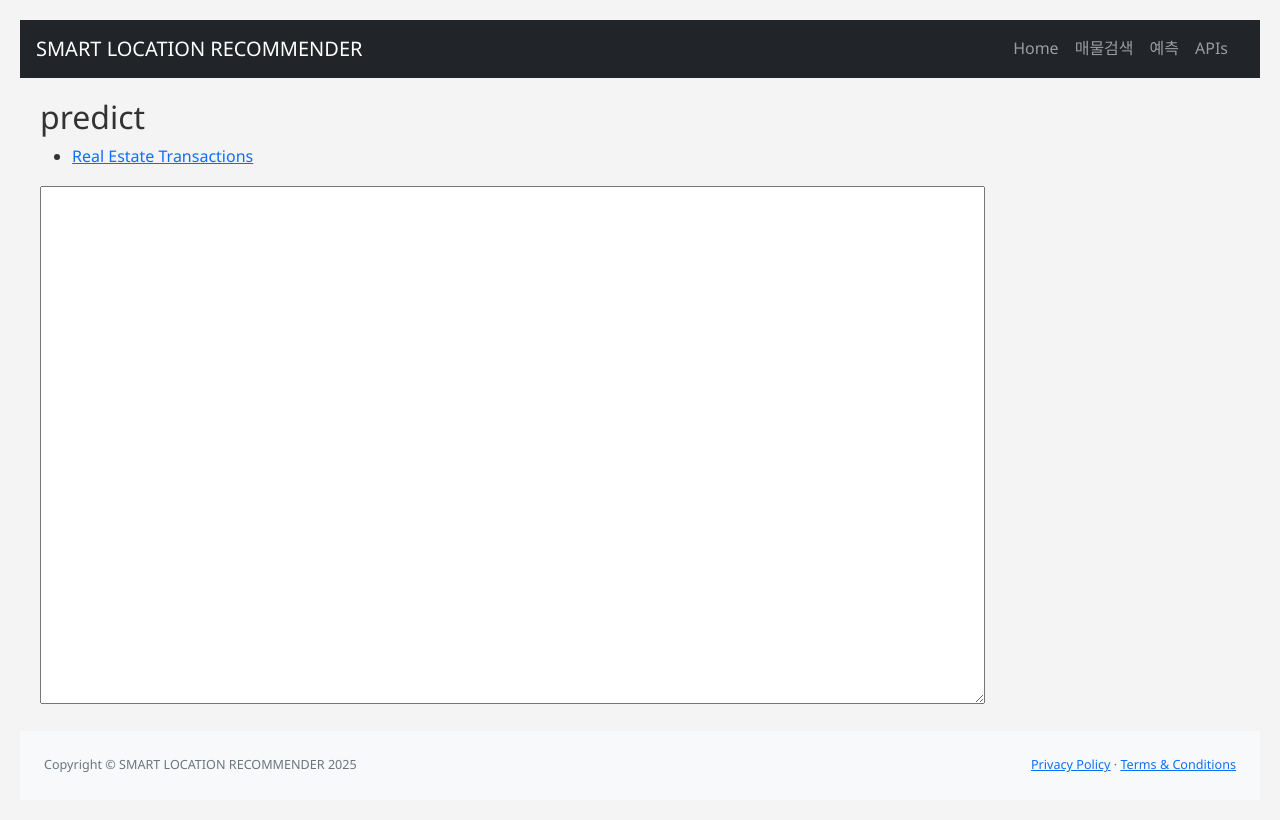
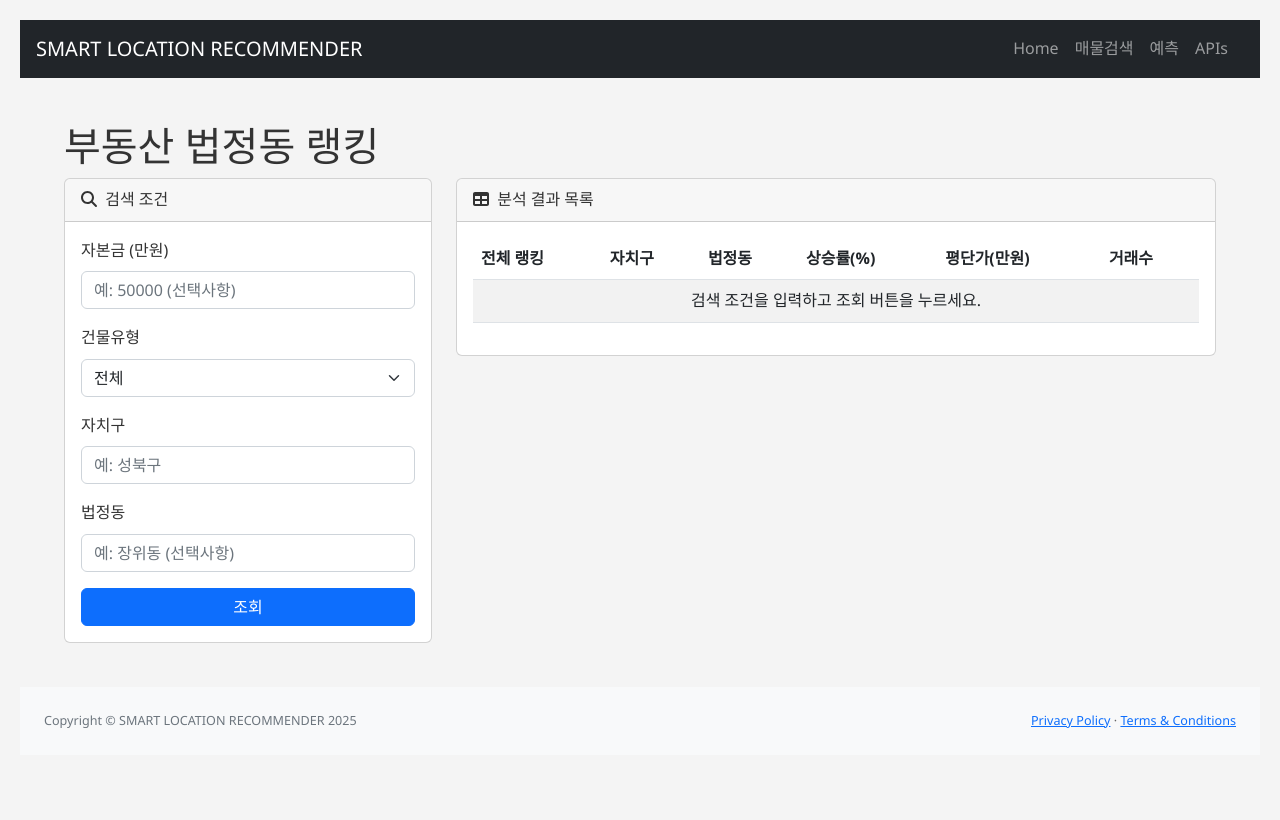
Before and after one commit to DobongSeSAC03/flask-property, a Flask app: page /predict/ in a window 1280 px wide. After the commit the page ends 728 px from the top, so only its background shows below. Run offline with Flask 3, Linux system fonts and the light colour scheme; some libraries are stand-ins or nearby versions.

Commit message:
feat: predict.html 예측데이터 조회화면 수정

```diff
--- a/myapp/templates/predict/predict.html
+++ b/myapp/templates/predict/predict.html
@@ -1,36 +1,153 @@
-{% extends "base.html" %} {% block title %}Microservice App - Home{% endblock %}
+{% extends "base.html" %}
+{% block title %}부동산 실거래가 예측 - SMART LOCATION RECOMMENDER{% endblock %}
+
 {% block content %}
-<h2>predict</h2>
-<ul>
-  <li>
-    <a href="#" onclick="getRealEstateTransactions()"
-      >Real Estate Transactions</a
-    >
-  </li>
-</ul>
-<div id="result">
-  <textarea id="result-textarea" rows="20" cols="100" readonly></textarea>
+<div class="container-fluid px-4">
+  <h1 class="mt-4">부동산 법정동 랭킹</h1>
+  <div class="row">
+    <!-- Left Column: Search Conditions -->
+    <div class="col-md-4">
+      <div class="card mb-4">
+        <div class="card-header">
+          <i class="fas fa-search me-1"></i>
+          검색 조건
+        </div>
+        <div class="card-body">
+          <form id="searchForm">
+            <div class="mb-3">
+              <label for="amountInput" class="form-label">자본금 (만원)</label>
+              <input type="number" class="form-control" id="amountInput" placeholder="예: 50000 (선택사항)">
+            </div>
+            <div class="mb-3">
+              <label for="buildingTypeInput" class="form-label">건물유형</label>
+              <select class="form-select" id="buildingTypeInput">
+                <option value="" selected>전체</option>
+                <option value="아파트">아파트</option>
+                <option value="연립다세대">연립다세대</option>
+                <option value="단독다가구">단독다가구</option>
+                <option value="오피스텔">오피스텔</option>
+              </select>
+            </div>
+            <div class="mb-3">
+              <label for="districtInput" class="form-label">자치구</label>
+              <input type="text" class="form-control" id="districtInput" placeholder="예: 성북구">
+            </div>
+            <div class="mb-3">
+              <label for="dongInput" class="form-label">법정동</label>
+              <input type="text" class="form-control" id="dongInput" placeholder="예: 장위동 (선택사항)">
+            </div>
+            <div class="d-grid gap-2">
+              <button type="button" class="btn btn-primary" onclick="getRealEstateTransactions()">조회</button>
+            </div>
+          </form>
+        </div>
+      </div>
+    </div>
+    <!-- Right Column: Prediction Results -->
+    <div class="col-md-8">
+      <div class="card mb-4">
+        <div class="card-header">
+          <i class="fas fa-table me-1"></i>
+          분석 결과 목록
+        </div>
+        <div class="card-body">
+          <table class="table table-hover table-striped align-middle">
+            <thead>
+              <tr>
+                <th>전체 랭킹</th>
+                <th>자치구</th>
+                <th>법정동</th>
+                <th>상승률(%)</th>
+                <th>평단가(만원)</th>
+                <th>거래수</th>
+              </tr>
+            </thead>
+            <tbody id="prediction-results">
+              <tr>
+                <td colspan="6" class="text-center">검색 조건을 입력하고 조회 버튼을 누르세요.</td>
+              </tr>
+            </tbody>
+          </table>
+        </div>
+      </div>
+    </div>
+  </div>
 </div>
+{% endblock %}
+
+{% block scripts %}
 <script>
   function getRealEstateTransactions() {
+    const amount = document.getElementById('amountInput').value;
+    const buildingType = document.getElementById('buildingTypeInput').value;
+    const district = document.getElementById('districtInput').value;
+    const dong = document.getElementById('dongInput').value;
+
+    const resultTable = document.getElementById('prediction-results');
+
+    // Loading state
+    resultTable.innerHTML = '<tr><td colspan="6" class="text-center"><div class="spinner-border text-primary" role="status"><span class="visually-hidden">Loading...</span></div></td></tr>';
+
     fetch("/predict/location", {
-      // 1. 요청할 API 주소 (필수)
-      method: "POST", // 2. HTTP 메서드 (기본값: 'GET')
+      method: "POST",
       headers: {
-        // 3. 요청 헤더 정보 (예: 'Content-Type')
         "Content-Type": "application/json",
-        Authorization: "Bearer YOUR_TOKEN",
       },
-      body: JSON.stringify({ district: "성북구" }), // 4. POST/PUT 등에서 보낼 데이터 (JSON.stringify 필수)
+      body: JSON.stringify({
+        amount: amount ? amount : null,
+        building_type: buildingType ? buildingType : null,
+        district: district ? district : null,
+        dong: dong ? dong : null
+      }),
     })
       .then((response) => response.json())
       .then((data) => {
-        console.log(data);
+        resultTable.innerHTML = ''; // Clear loading
+
+        if (!data || data.length === 0) {
+          resultTable.innerHTML = '<tr><td colspan="6" class="text-center">데이터가 없습니다.</td></tr>';
+          return;
+        }
+
+        // Data is expected to be a list of records sorted by rank (and year)
+        // Backend sorts by ['change_rank', 'reception_year'].
+        // We need to aggregate by dong to show one row per dong.
+
+        const aggregatedData = {};
+
+        data.forEach(item => {
+          const key = `${item.district_name}_${item.legal_dong_name}`;
+          if (!aggregatedData[key]) {
+            aggregatedData[key] = {
+              ...item,
+              transaction_count: 0
+            };
+          }
+          // Accumulate transaction count
+          aggregatedData[key].transaction_count += item.transaction_count;
+          // Update to latest price (since sorted by year, last one is latest)
+          aggregatedData[key].price_per_sqm_format = item.price_per_sqm_format;
+        });
+
+        const distinctData = Object.values(aggregatedData);
+
+        distinctData.forEach(item => {
+          const row = document.createElement('tr');
+          row.innerHTML = `
+            <td>${item.change_rank}</td>
+            <td>${item.district_name}</td>
+            <td>${item.legal_dong_name}</td>
+            <td><span class="${item.total_change_rate > 0 ? 'text-danger' : 'text-primary'} fw-bold">${item.total_change_rate}%</span></td>
+            <td>${item.price_per_sqm_format}</td>
+            <td>${item.transaction_count}</td>
+          `;
+          resultTable.appendChild(row);
+        });
       })
       .catch((error) => {
-        console.error("Error fetching real estate transactions:", error);
+        console.error("Error fetching data:", error);
+        resultTable.innerHTML = '<tr><td colspan="6" class="text-center text-danger">데이터를 불러오는 중 오류가 발생했습니다.</td></tr>';
       });
   }
 </script>
-
 {% endblock %}
```
